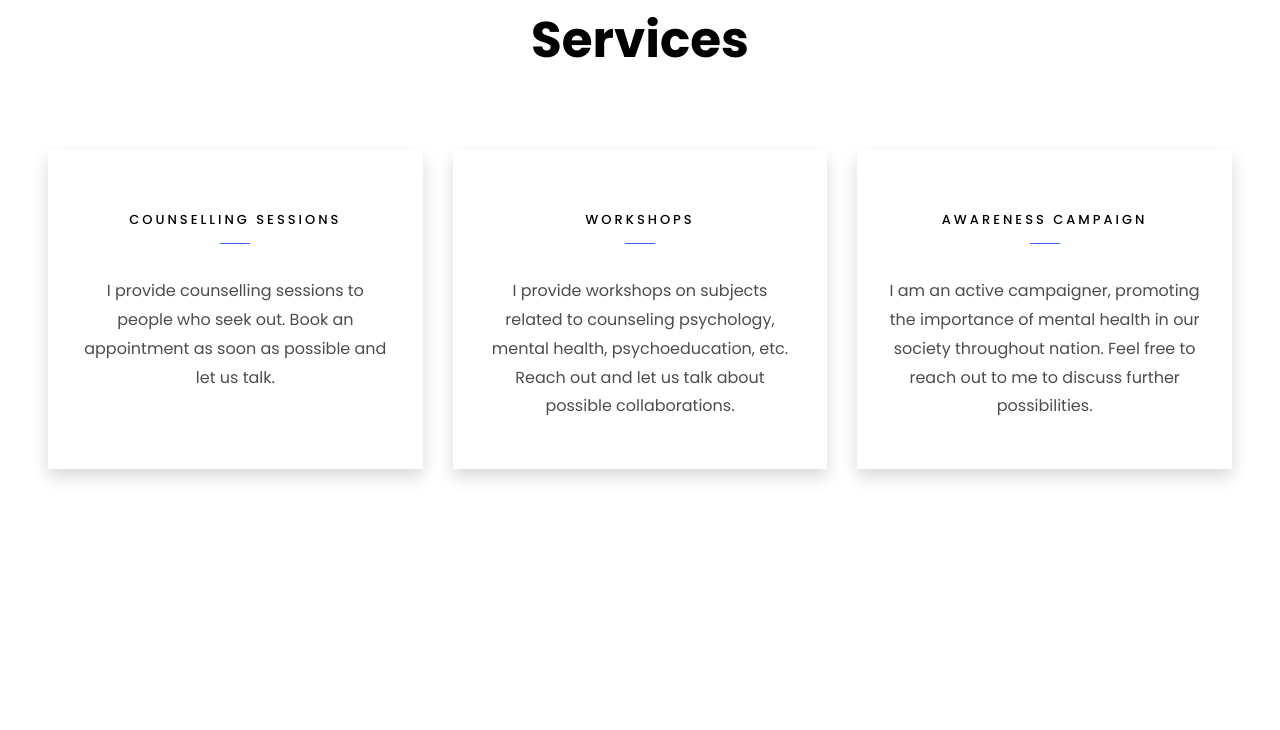
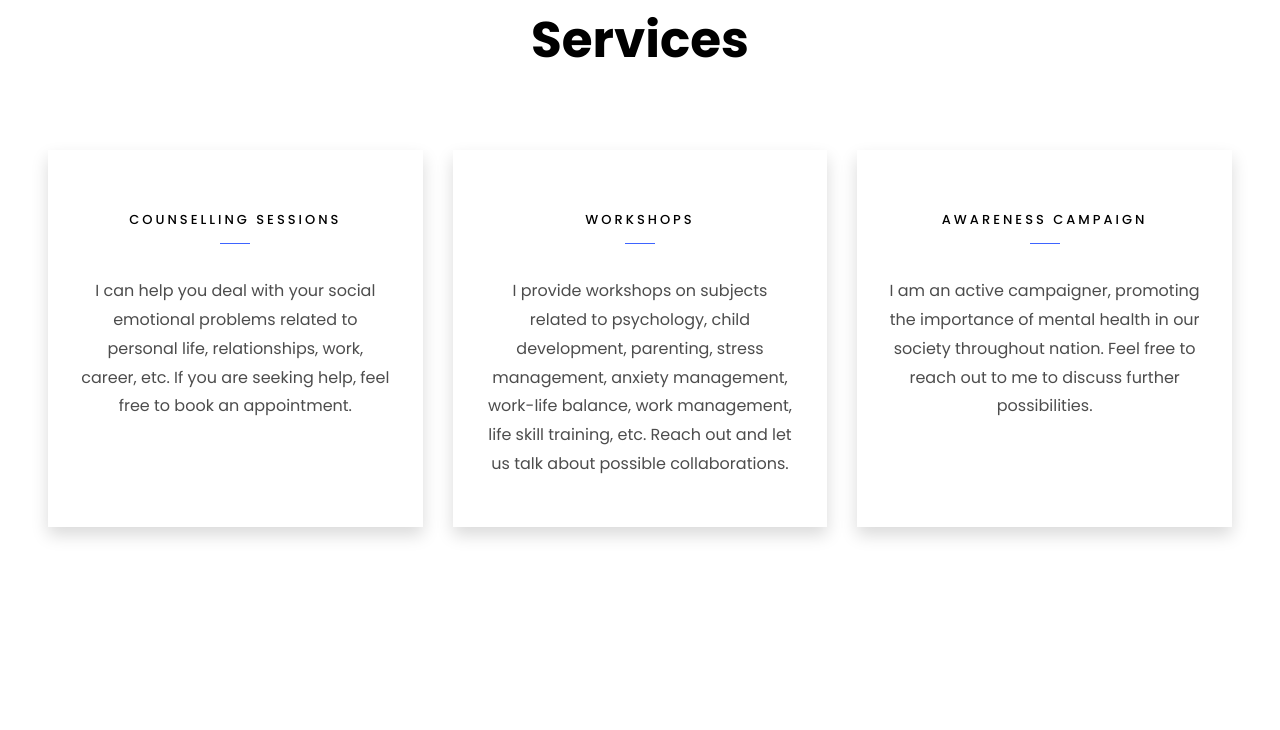
Before and after one commit to komalgc1995/komalgc1995.github.io, a plain HTML site: page index.html in a window 1280 px wide. Shown: the part 3674-4404 px from the top of the page. Drawn offline with Linux system fonts and the light colour scheme; files whose address does not match are found by name.

Commit message:
Update index.html

```diff
--- a/index.html
+++ b/index.html
@@ -231,13 +231,13 @@
         </div>
     		<div class="row">
 					<div class="col-md-4 text-center d-flex ftco-animate">
-						<a href="#" class="services-1 shadow">
+						<a href="https://pages.razorpay.com/pl_F6t2ENJbzzcynr/view" class="services-1 shadow" target="_blank">
 							<span class="icon">
 								<i class="flaticon-counseling"></i>
 							</span>
 							<div class="desc">
 								<h3 class="mb-5">Counselling Sessions</h3>
-								<p>I provide counselling sessions to people who seek out. Book an appointment as soon as possible and let us talk.</p>
+								<p>I can help you deal with your social emotional problems related to personal life, relationships, work, career, etc. If you are seeking help, feel free to book an appointment.</p>
 							</div>
 						</a>
 					</div>
@@ -248,7 +248,7 @@
 							</span>
 							<div class="desc">
 								<h3 class="mb-5">Workshops</h3>
-								<p>I provide workshops on subjects related to counseling psychology, mental health, psychoeducation, etc. Reach out and let us talk about possible collaborations.</p>
+								<p>I provide workshops on subjects related to psychology, child development, parenting, stress management, anxiety management, work-life balance, work management, life skill training, etc. Reach out and let us talk about possible collaborations.</p>
 							</div>
 						</a>
 					</div>
```
